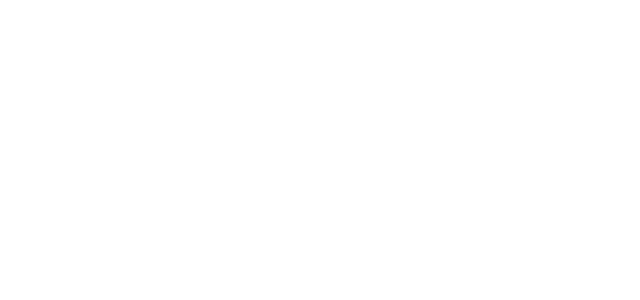
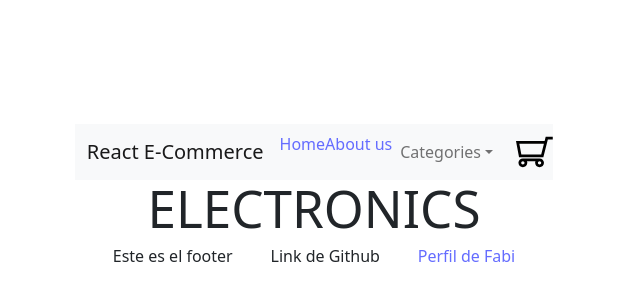
Before and after one commit to ftureo/react-vite-project, a React (Vite) app: page /category/electronics in a window 1280 px wide. Before the commit this address had no page. Shown: the part 196-496 px from the top of the page, without its empty margins (326-966 px from the left). Built offline with nearby package versions, Linux system fonts and the light colour scheme.

Commit message:
Feat: :sparkles: Adding other routes and routing in navbar

```diff
--- a/src/App.jsx
+++ b/src/App.jsx
@@ -9,27 +9,18 @@ import { AboutUs } from "./components/AboutUs.jsx";
 
 function App() {
     return (
-        // <>
-        //     {/* <NavBar> */}
-        //     {/* Acá podría poner contenido (Parece)    */}
-        //     {/* </NavBar>  */}
-        //     {/* Utilizo una etiqueta de NavBar para poder utilizar el componente NavBar, con una de apertura y con una de cierre */}
-
-        //     {/* Si no vamos a colocar contenido entre la etiqueta de apertura y de cierre, podemos utilizar una etiqueta de autocierre, es de <NombreDeComponente />
-        //      */}
-        <Routes>
-            <Route path="/" element={
-                    <>
-                        <NavBar />
-                        <ProductListContainer />
-                        <Footer />
-                    </>
-                }
-            />
-            <Route path="/perrito" element={<h2>Ruta de Perrito</h2>} />
-            <Route path="/about-us" element={<AboutUs />} />
-        </Routes>
-        // </>
+        <>
+            <NavBar />
+            <Routes>
+                <Route path="/" element={<ProductListContainer />} />
+                <Route path="/perrito" element={<h2>Ruta de Perrito</h2>} />
+                <Route path="/about-us" element={<AboutUs />} />
+                <Route path="/category/furniture" element={<h1>FURNITURE</h1>}></Route>
+                <Route path="/category/shoes" element={<h1>SHOES</h1>}></Route>
+                <Route path="/category/electronics" element={<h1>ELECTRONICS</h1>}></Route>
+            </Routes>
+            <Footer />
+        </>
     );
 }
 
--- a/src/components/Footer.jsx
+++ b/src/components/Footer.jsx
@@ -1,9 +1,11 @@
+import { Link } from "react-router-dom"
+
 export const Footer = () => {
-    return(
+    return (
         <footer className="d-flex justify-content-evenly">
             <p>Este es el footer</p>
             <p>Link de Github</p>
-            <p>Link de Linkedin</p>
+            <Link to="https://www.linkedin.com/in/fabian-esteban-tureo/" target="_blank">Perfil de Fabi</Link>
         </footer>
-    )
+    );
 }
--- a/src/components/NavBar.jsx
+++ b/src/components/NavBar.jsx
@@ -6,27 +6,44 @@ export const NavBar = () => {
     return (
         <Navbar bg="light" expand="lg">
             <Container>
-                <Navbar.Brand href="#home">React E-Commerce</Navbar.Brand>
+                <Link to="/">
+                    <Navbar.Brand>React E-Commerce</Navbar.Brand>
+                </Link>
                 <Navbar.Toggle aria-controls="basic-navbar-nav" />
                 <Navbar.Collapse id="basic-navbar-nav">
                     <Nav className="me-auto">
-                        <Nav href="#home">Home</Nav>
+                        <Link to="/">
+                            <Nav>Home</Nav>
+                        </Link>
                         <Link to="/about-us">
                             <Nav>About us</Nav>
                         </Link>
                         <NavDropdown title="Categories" id="basic-nav-dropdown">
-                            <NavDropdown.Item href="#action/3.1">
-                                Women&apos;s Clothing
-                            </NavDropdown.Item>
-                            <NavDropdown.Item href="#action/3.2">
-                                Men&apos;s Clothing
-                            </NavDropdown.Item>
-                            <NavDropdown.Item href="#action/3.3">
-                                Jewelery
-                            </NavDropdown.Item>
-                            <NavDropdown.Item href="#action/3.4">
-                                Electronics
-                            </NavDropdown.Item>
+                            <Link to="/category/furniture">
+                                <Nav>
+                                    Furniture
+                                </Nav>
+                            </Link>
+                            <Link to="/category/shoes">
+                                <Nav>
+                                    Shoes
+                                </Nav>
+                            </Link>
+                            <Link to="/category/others">
+                                <Nav>
+                                    Others
+                                </Nav>
+                            </Link>
+                            <Link to="/category/nuevo">
+                                <Nav>
+                                    Nuevo
+                                </Nav>
+                            </Link>
+                            <Link to="/category/electronics">
+                                <Nav>
+                                    Electronics
+                                </Nav>
+                            </Link>
                         </NavDropdown>
                     </Nav>
                 </Navbar.Collapse>
```
